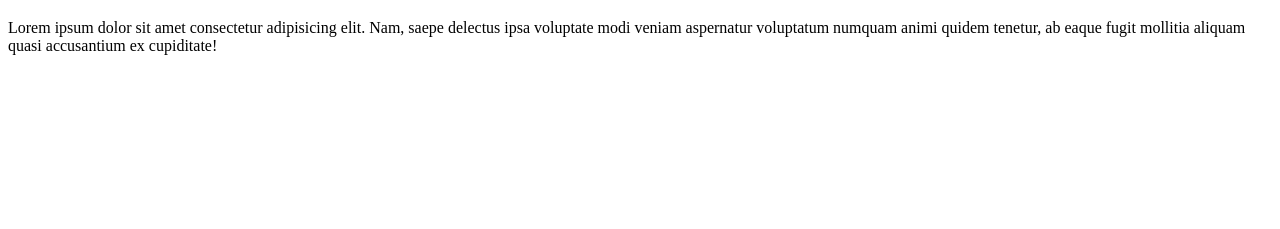
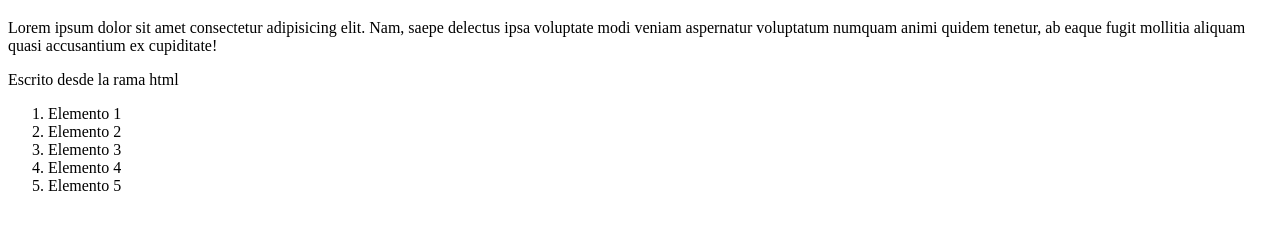
Before and after one commit to Soto05/git1-JonMircha, a plain HTML site: page index.html in a window 1280 px wide. Shown: the part 61-290 px from the top of the page. Drawn offline with Linux system fonts and the light colour scheme.

Commit message:
Agregando index.js al index.html

```diff
--- a/index.html
+++ b/index.html
@@ -14,5 +14,14 @@
       quidem tenetur, ab eaque fugit mollitia aliquam quasi accusantium ex
       cupiditate!
     </p>
+    <p>Escrito desde la rama html</p>
+    <ol>
+      <li>Elemento 1</li>
+      <li>Elemento 2</li>
+      <li>Elemento 3</li>
+      <li>Elemento 4</li>
+      <li>Elemento 5</li>
+    </ol>
+    <script src="index.js"></script>
   </body>
 </html>
```
